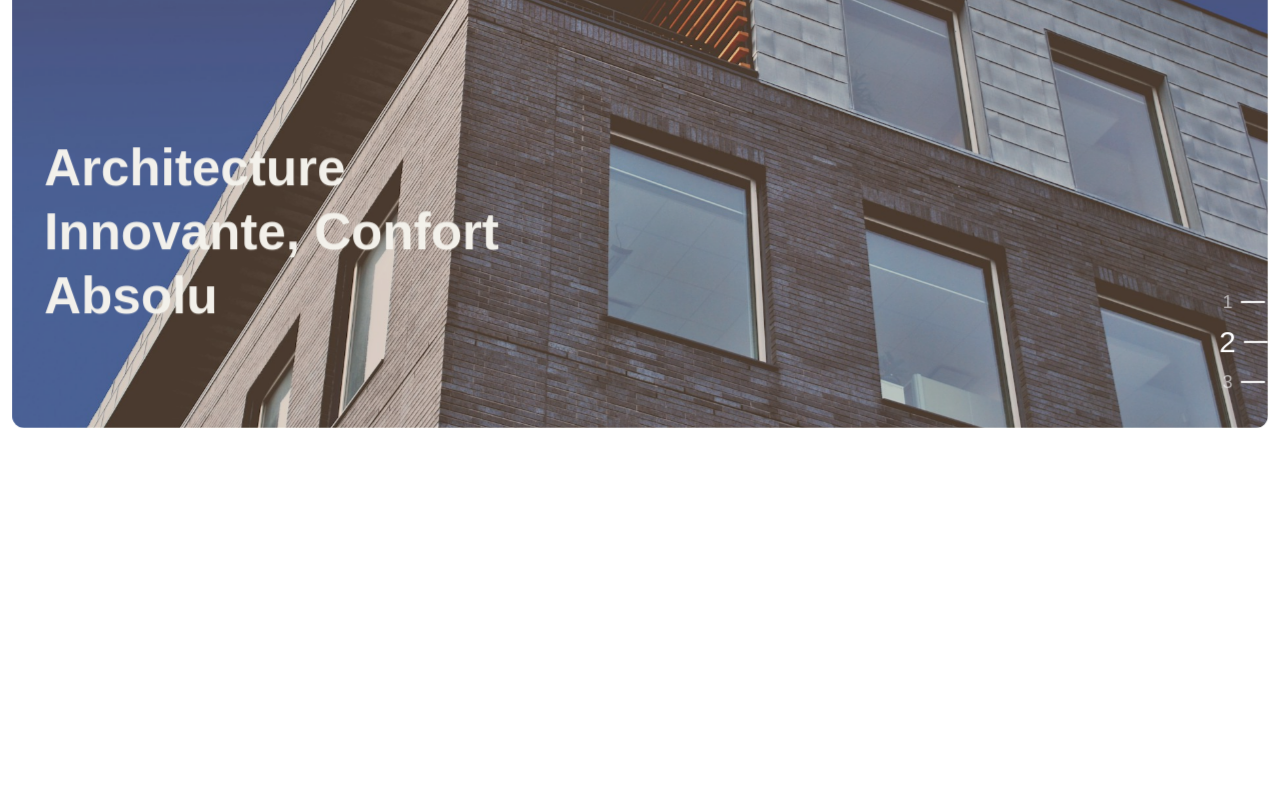
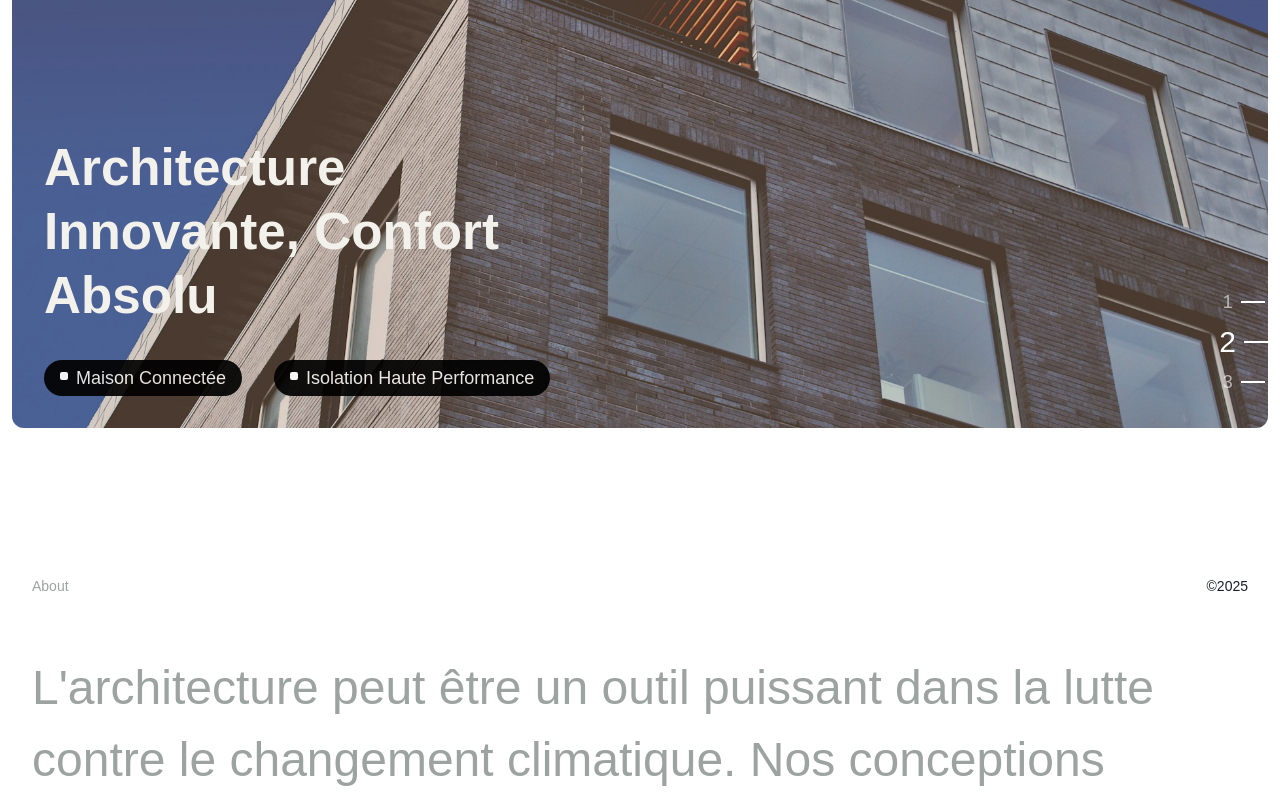
Before and after one commit to Ye180/terra-state, a Next.js app: page / in a window 1280 px wide. Shown: the part 360-1160 px from the top of the page. Before the commit the page ends 800 px from the top, so only its background shows below. Built offline with nearby package versions, Linux system fonts and the light colour scheme.

Commit message:
Mise en place du scroll trigger

```diff
--- /dev/null
+++ b/src/features/home/components/about/index.tsx
@@ -0,0 +1,45 @@
+"use client";
+import { useGSAP } from "@gsap/react";
+import gsap from "gsap";
+import { ScrollTrigger, SplitText } from "gsap/all";
+
+gsap.registerPlugin(ScrollTrigger, SplitText);
+
+const AboutView = () => {
+
+    useGSAP(() => {
+        const aboutText = new SplitText('.paragraph', { type: 'words' });
+
+        gsap.to(aboutText.words, {
+            scrollTrigger: {
+                trigger: "#about",
+                start: "top top",
+                end: "bottom +450px",
+                // markers: true,
+                toggleActions: "restart pause reverse none",
+                scrub: true,
+                pin: true,
+            },
+            color: "red",
+            stagger: 0.1,
+        })
+    });
+
+  return (
+      <div id="about" className="h-screen text-gray  px-8 py-20 space-y-14 about "  >
+
+          <div className="flex-between text-sm">
+              <p className="font-light">About</p>
+
+              <p className="text-dark"><span>©</span>2025</p>
+          </div>
+
+          <div className="text-5xl leading-normal font-light ">
+              <p className="paragraph">L'architecture peut être un outil puissant dans la lutte contre le changement climatique. Nos conceptions privilégient les pratiques durables, de l'utilisation de matériaux écologiques à la création de bâtiments économes en énergie à faible empreinte carbone.</p>
+
+          </div>
+    </div>
+  )
+}
+
+export default AboutView
--- a/src/features/home/components/hero/index.tsx
+++ b/src/features/home/components/hero/index.tsx
@@ -50,7 +50,7 @@ const HeroView = () => {
 
          gsap.fromTo(".hero", {
              opacity: .5,
-             scale: 0.9,
+             scale:1.03,
          }, {
             opacity: 1,
             scale: 1,
--- a/src/features/home/view/index.tsx
+++ b/src/features/home/view/index.tsx
@@ -1,10 +1,16 @@
+import AboutView from "../components/about";
 import HeroView from "../components/hero";
 
 function HomeView() {
     return (
-        <div className="flex flex-col flex-1 font-sans">
+        <div className="flex flex-col flex-1 font-sans  space-y-14">
 
             <HeroView />
+
+            <AboutView />
+
+
+            <div className="h-[200vh] "></div>
 
         </div>
     );
--- a/src/globals.css
+++ b/src/globals.css
@@ -70,6 +70,10 @@ body {
         @apply flex justify-center items-center;
     }
 
+    .flex-between {
+        @apply flex justify-between items-center;
+    }
+
     .flex-start {
         @apply flex justify-start items-center;
     }
@@ -96,25 +100,7 @@ body {
 }
 
 @layer components {
-    .hero {
-        h1 {
-            @apply text-[1.8rem] md:text-[4vw] font-semibold max-lg:text-center lg:text-[4vw];
-        }
-
-        p {
-            @apply flex items-start gap-2;
-        }
-    }
-
-    .brown-bg {
-        @apply bg-dark/50 lg:bg-brown/30 w-full h-full object-cover absolute top-0 left-0 z-0;
-    }
-
-    .dark-bg {
-        @apply bg-black/60 w-full h-full object-cover absolute top-0 left-0 z-0;
-    }
-
-    nav {
+     nav {
         div {
             @apply flex items-center justify-between;
         }
@@ -134,4 +120,24 @@ body {
             }
         }
     }
+
+    .hero {
+        h1 {
+            @apply text-[1.8rem] md:text-[4vw] font-semibold max-lg:text-center lg:text-[4vw];
+        }
+
+        p {
+            @apply flex items-start gap-2;
+        }
+    }
+
+    .brown-bg {
+        @apply bg-dark/50 lg:bg-brown/30 w-full h-full object-cover absolute top-0 left-0 z-0;
+    }
+
+    .dark-bg {
+        @apply bg-black/60 w-full h-full object-cover absolute top-0 left-0 z-0;
+    }
+
+
 }
```
